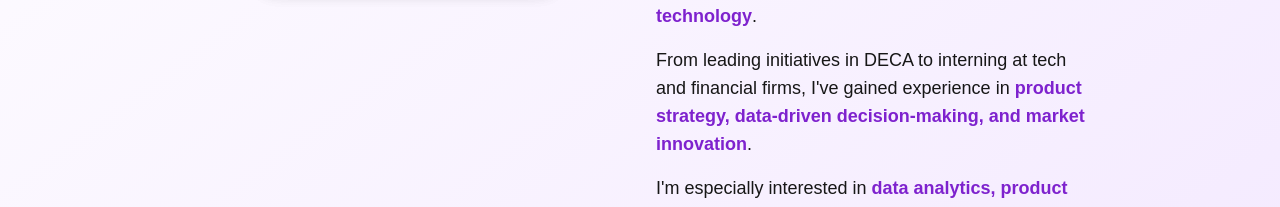
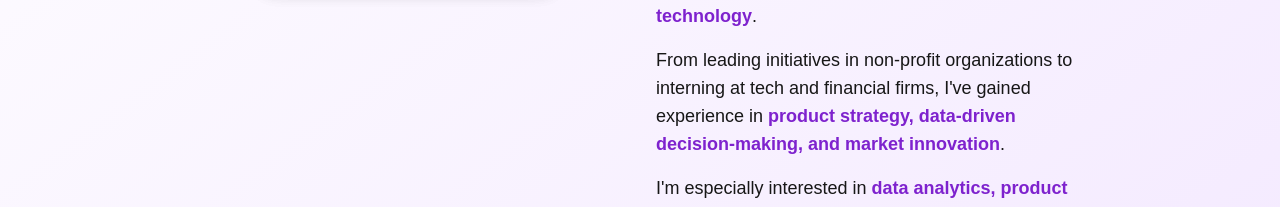
Before and after one commit to tanzilhussain/tanzils-website, a Next.js app: page /my-story in a window 1280 px wide. Shown: the part 478-685 px from the top of the page. Built offline with nearby package versions, Linux system fonts and the light colour scheme.

Commit message:
03082025

```diff
--- a/src/app/my-story/page.tsx
+++ b/src/app/my-story/page.tsx
@@ -163,7 +163,7 @@ export default function MyStory() {
                   Over time, I developed a passion for <span className="text-primary font-semibold text-purple-700">bridging the gap between business and technology</span>.
                 </p>
                 <p>
-                  From leading initiatives in DECA to interning at tech and financial firms, I&apos;ve gained experience in
+                  From leading initiatives in non-profit organizations to interning at tech and financial firms, I&apos;ve gained experience in
                   <span className="text-primary font-semibold text-purple-700"> product strategy, data-driven decision-making, and market innovation</span>.
                 </p>
                 <p>
--- a/src/app/page.tsx
+++ b/src/app/page.tsx
@@ -172,7 +172,7 @@ export default function HomePage() {
         {/* Hero Section */}
         <div className="max-w-4xl mx-auto mt-32 px-4">
           <h1 className="text-4xl md:text-6xl lg:text-7xl font-bold mb-6 text-gray-900">
-            hi, i&apos;m tanzil hussain— <br />a{" "}
+            hi, i&apos;m tanzil hussain— <br />a(n){" "}
             <AnimatePresence mode="wait">
               <motion.span
                 key={roles[roleIndex]}
```
